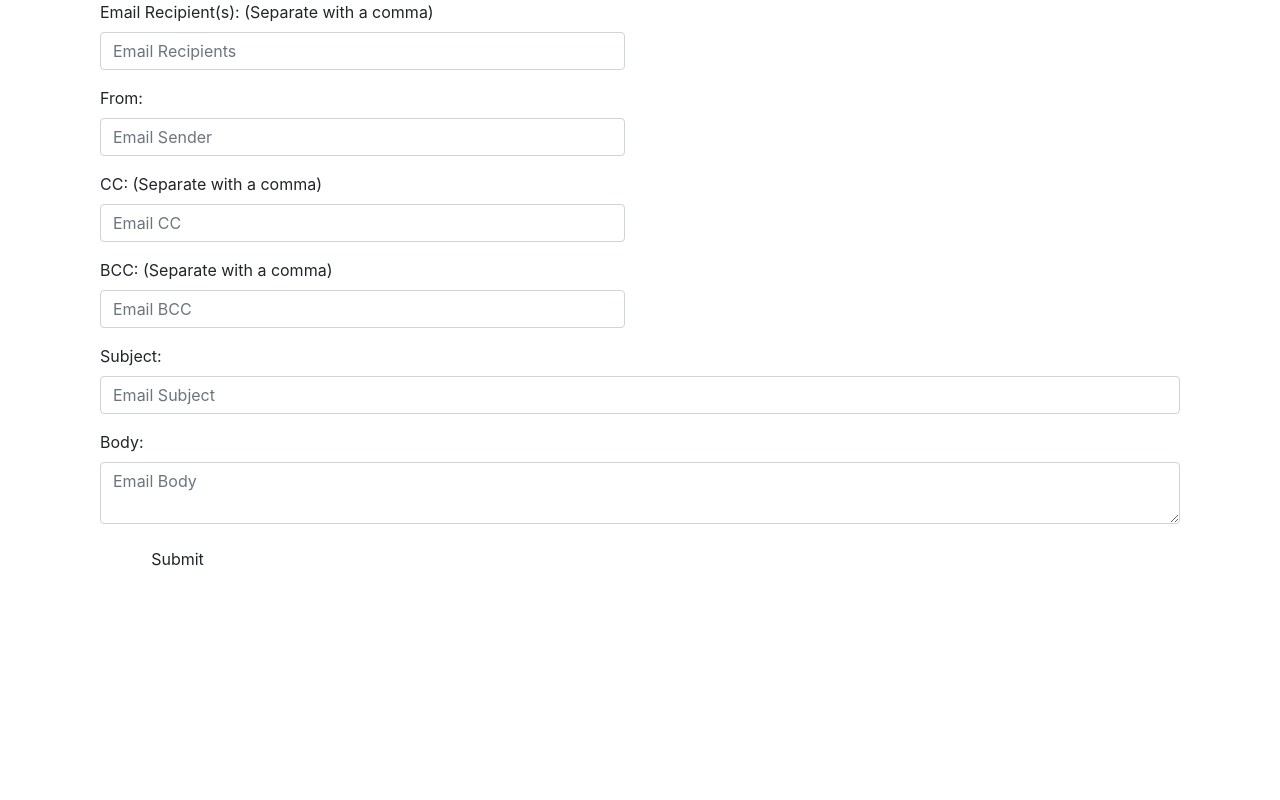
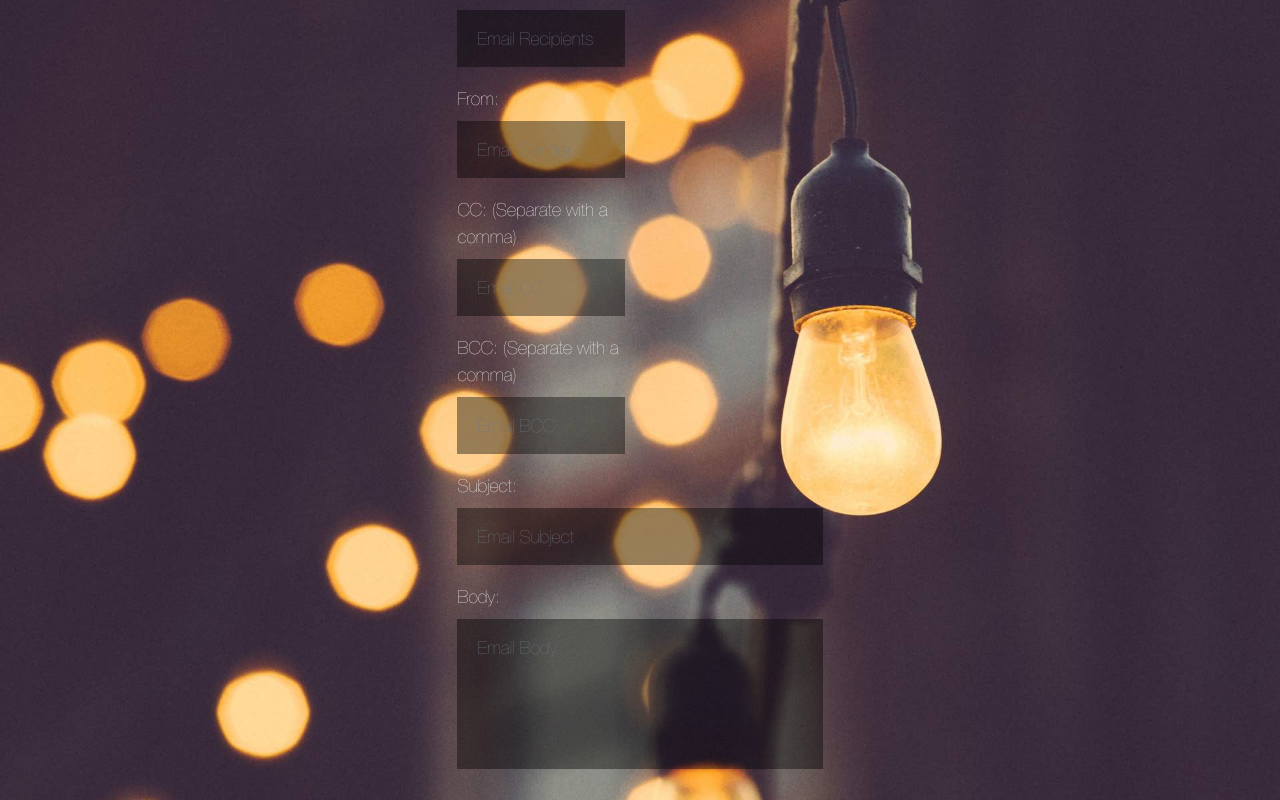
Before and after one commit to pappapete/hyp-spa, a website: page public/index.html in a window 1280 px wide. Drawn offline with nearby package versions, Linux system fonts and the light colour scheme; some packages are replaced by stand-ins of ours.

Commit message:
update page and add styling

```diff
--- a/public/index.html
+++ b/public/index.html
@@ -9,6 +9,9 @@
 
     <link rel="stylesheet" href="libs/bootstrap/dist/css/bootstrap.min.css">
     <link rel="stylesheet" href="styles/main.css">
+
+    <link rel="icon" href="images/icon-small.png" sizes="32x32">
+    <link rel="icon" href="images/icon-large.png" sizes="192x192">
 </head>
 <body ng-app="hypothesisApp">
 
--- a/public/styles/main.css
+++ b/public/styles/main.css
@@ -1,3 +1,83 @@
+* {
+    margin: 0;
+    padding: 0;
+}
+
+@font-face {
+    font-family: 'HelveticaNeue-UltraLight';
+    src: url("/fonts/HelveticaNeue-UltraLight.eot?#iefix") format("embedded-opentype"), url("/fonts/HelveticaNeue-UltraLight.woff") format("woff"), url("/fonts/HelveticaNeue-UltraLight.ttf") format("truetype"), url("/fonts/HelveticaNeue-UltraLight.svg#HelveticaNeue-UltraLight") format("svg");
+    font-weight: normal;
+    font-style: normal;
+}
+
+html, body {
+    width: 100%;
+    height: 100%;
+    color: #fff;
+    font-size: 18px;
+    font-family:  'HelveticaNeue-UltraLight', Arial, Helvetica, sans-serif;
+}
+
+.container {
+    height: 100%;
+    overflow: auto;
+    display: flex;
+    align-items: center;
+    justify-content: center;
+    flex-direction: column;
+}
+
 body {
-    margin: 0;
+    background-image: url('../images/bg.jpg');
+    background-repeat: no-repeat;
+    background-position: center center;
+    background-size: cover;
 }
+
+.form-footer {
+}
+
+.main-logo {
+    height: 63px;
+    margin: 17px 0 0 15px;
+}
+
+label {
+
+}
+
+input[type=text],
+input[type=email],
+textarea.form-control {
+    background: rgba(0,0,0,.4);
+    padding: 15px 20px;
+    color: #fff;
+    border: 0 solid  #fff;
+    font-size: 18px;
+    height: auto;
+    border-radius: 0;
+}
+
+.valid {
+    opacity: 0;
+}
+
+input[type=submit] {
+    background: rgba(0,0,0,0);
+    padding: 14px 10px;
+    width: 180px;
+    margin: 20px 15px 0 0;
+    color:  #fff;
+    font-size: 20px;
+    border-radius: 0;
+    border: 2px solid  #fff;
+}
+
+input[type=submit]:hover {
+    background: rgba(0,0,0,.4);
+}
+
+textarea.form-control {
+      height: 150px;
+      resize: none;
+  }
--- a/public/views/main.html
+++ b/public/views/main.html
@@ -1,6 +1,7 @@
+<div class="wrapper">
     <form>
         <div class="form-group col-md-6">
-        <label for="emailTo">Email Recipient(s): (Separate with a comma)</label>
+            <label for="emailTo">Email Recipients: (Separate with a comma)</label>
             <input type="text" class="form-control" id="emailTo" placeholder="Email Recipients">
         </div>
 
@@ -30,6 +31,12 @@
             <textarea class="form-control" id="emailBody" placeholder="Email Body"></textarea>
         </div>
 
-    <button type="submit" ng-click="send()"
-            class="btn btn-default col-md-2">Submit</button>
+        <div class="form-footer clearfix">
+            <img class="main-logo pull-left" src="images/logo.png">
+            <input type="submit" ng-click="send()" value="SUBMIT"
+                    class="pull-right">
+        </div>
+
+
     </form>
+</div>
```
Lines whose indentation alone changed are shown as unchanged.
